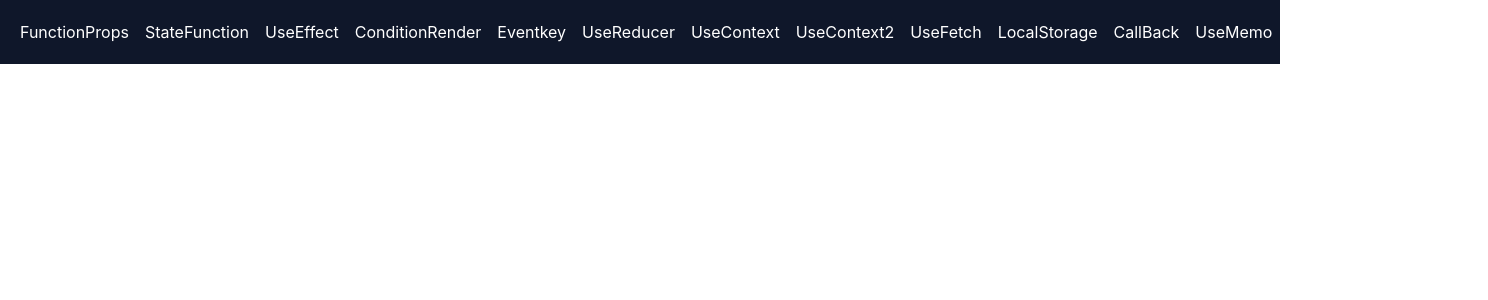
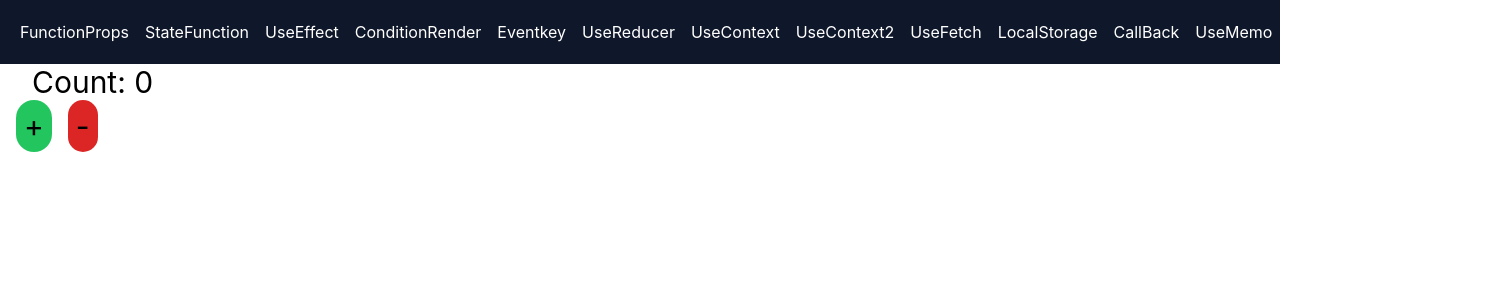
Before and after one commit to Suchith6361/react-coding, a React (Create React App) app: page /redux in a window 1280 px wide. Shown: the top 300 px of the page, 1488 px wide, since content can reach past the window. Built offline with nearby package versions, Linux system fonts and the light colour scheme.

Commit message:
added example of Redux toolkit with single slice

```diff
--- a/package.json
+++ b/package.json
@@ -3,6 +3,7 @@
   "version": "0.1.0",
   "private": true,
   "dependencies": {
+    "@reduxjs/toolkit": "^2.11.2",
     "@testing-library/dom": "^10.4.0",
     "@testing-library/jest-dom": "^6.6.3",
     "@testing-library/react": "^16.3.0",
@@ -11,6 +12,7 @@
     "ajv-keywords": "^5.1.0",
     "react": "^19.1.0",
     "react-dom": "^19.1.0",
+    "react-redux": "^9.2.0",
     "react-router-dom": "^7.8.0",
     "react-scripts": "5.0.1",
     "web-vitals": "^2.1.4"
--- a/src/App.js
+++ b/src/App.js
@@ -13,6 +13,7 @@ import ButtonParent from './pages/ButtonParent';
 import UseMemo from './pages/UseMemo';
 import UseRef from './pages/UseRef';
 import UseRef2 from './pages/UseRef2';
+import Counter from './components/Counter';
 
 const UseReducer=React.lazy(()=>import('./pages/UseReducer'));
 const UseEffect=React.lazy(()=>import('./pages/ExampleUseEffect'));
@@ -40,6 +41,8 @@ return(
 <Route path='/useMemo' element={<UseMemo/>}/>
 <Route path='/useRef' element={<UseRef/>}/>
 <Route path='/useRef2' element={<UseRef2/>}/>
+<Route path='/redux' element={<Counter/>}/>
+
   </Routes>
   </Suspense>
   </BrowserRouter>
--- /dev/null
+++ b/src/components/Counter.jsx
@@ -0,0 +1,19 @@
+import React from "react";
+import { useSelector, useDispatch } from "react-redux";
+import { increase, decrease } from "../redux/counterSlice";
+
+const Counter = () => {
+  const count = useSelector((state) => state.counter.value);
+  const dispatch = useDispatch();
+
+  return (
+    <div>
+      <h2 className="ml-8 text-3xl">Count: {count}</h2>
+
+      <button className="bg-green-500 text-3xl ml-4 p-2 rounded-full" onClick={() => dispatch(increase())}>+</button>
+      <button className="bg-red-600 text-3xl ml-4 p-2 rounded-full" onClick={() => dispatch(decrease())}>-</button>
+    </div>
+  );
+};
+
+export default Counter;
--- a/src/components/Navbar.jsx
+++ b/src/components/Navbar.jsx
@@ -39,16 +39,20 @@ const Navbar = () => {
         <div>LocalStorage</div>
       </Link>
       <Link to="/callBack">
-      <div>CallBack</div>
+        <div>CallBack</div>
       </Link>
       <Link to="/useMemo">
-      <div>UseMemo</div>
+        <div>UseMemo</div>
       </Link>
-       <Link to="/useRef">
-      <div>UseRef</div>
+      <Link to="/useRef">
+        <div>UseRef</div>
       </Link>
-
-      <Link to="/useRef2"><div>UseRef2</div></Link>
+      <Link to="/useRef2">
+        <div>UseRef2</div>
+      </Link>
+      <Link to="/redux">
+        <div>Redux</div>
+      </Link>
     </div>
   );
 };
--- a/src/index.js
+++ b/src/index.js
@@ -1,19 +1,20 @@
-import React from 'react';
-import ReactDOM from 'react-dom/client';
-import './index.css';
-import App from './App';
-import reportWebVitals from './reportWebVitals';
+import React from "react";
+import ReactDOM from "react-dom/client";
+import "./index.css";
+import App from "./App";
+import reportWebVitals from "./reportWebVitals";
 import { UserProvider } from "./context/UserContext";
+import { Provider } from "react-redux";
+import { store } from "./redux/store";
 
+const root = ReactDOM.createRoot(document.getElementById("root"));
 
-const root = ReactDOM.createRoot(document.getElementById('root'));
 root.render(
-   <UserProvider>
-    <App />
-  </UserProvider>
+  <Provider store={store}>
+    <UserProvider>
+      <App />
+    </UserProvider>
+  </Provider>
 );
 
-// If you want to start measuring performance in your app, pass a function
-// to log results (for example: reportWebVitals(console.log))
-// or send to an analytics endpoint. Learn more: https://bit.ly/CRA-vitals
 reportWebVitals();
--- /dev/null
+++ b/src/redux/counterSlice.jsx
@@ -0,0 +1,21 @@
+import { createSlice } from "@reduxjs/toolkit";
+
+const counterSlice = createSlice({
+  name: "counter",
+
+  initialState: {
+    value: 0,
+  },
+
+  reducers: {
+    increase: (state) => {
+      state.value = state.value + 1;
+    },
+    decrease: (state) => {
+      state.value = state.value - 1;
+    },
+  },
+});
+
+export const { increase, decrease } = counterSlice.actions;
+export default counterSlice.reducer;
--- /dev/null
+++ b/src/redux/store.jsx
@@ -0,0 +1,8 @@
+import { configureStore } from "@reduxjs/toolkit";
+import counterReducer from "./counterSlice";
+
+export const store = configureStore({
+  reducer: {
+    counter: counterReducer
+  },
+});
```
Also changed, not shown: 1 other file (tests, documents, lock files or other folders).
